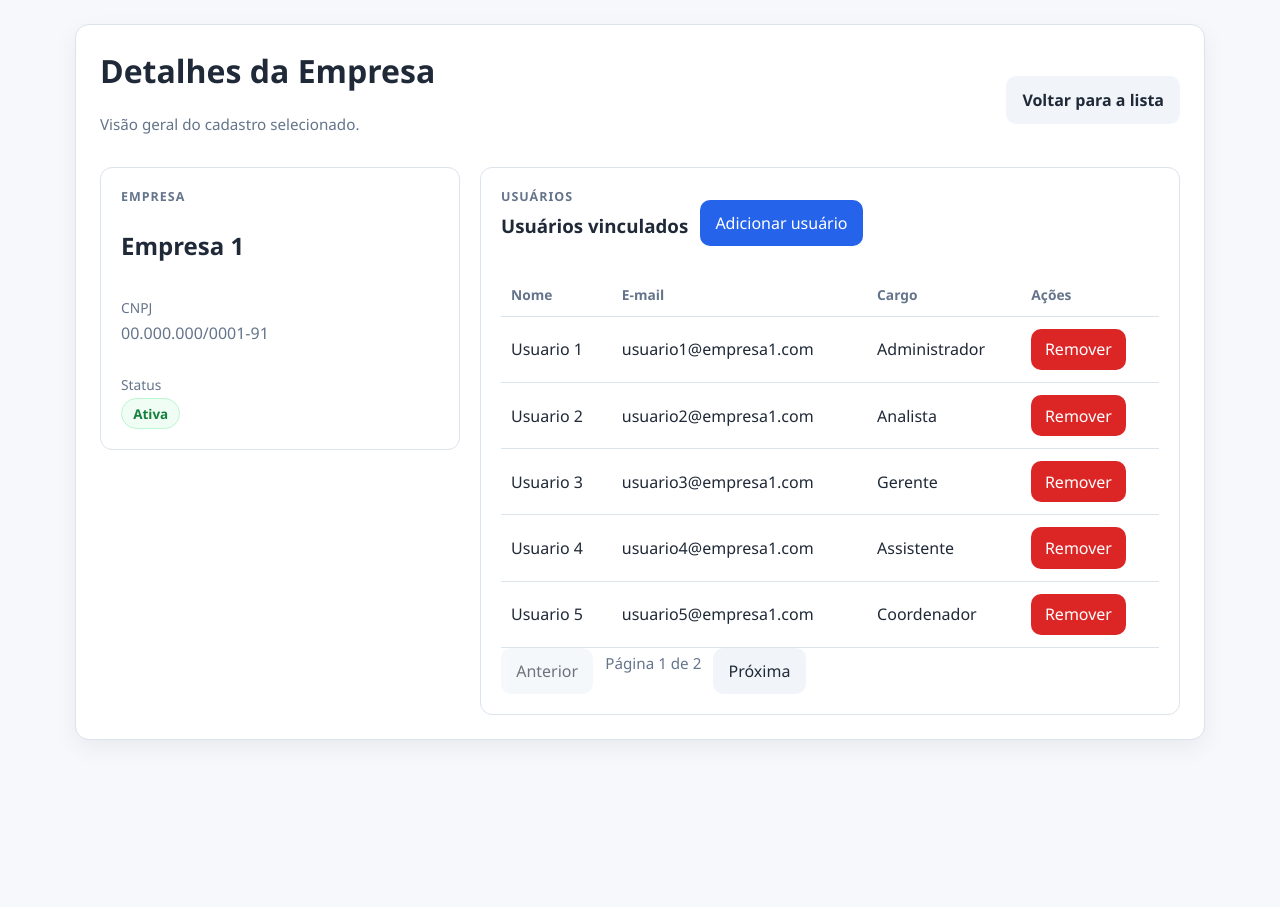
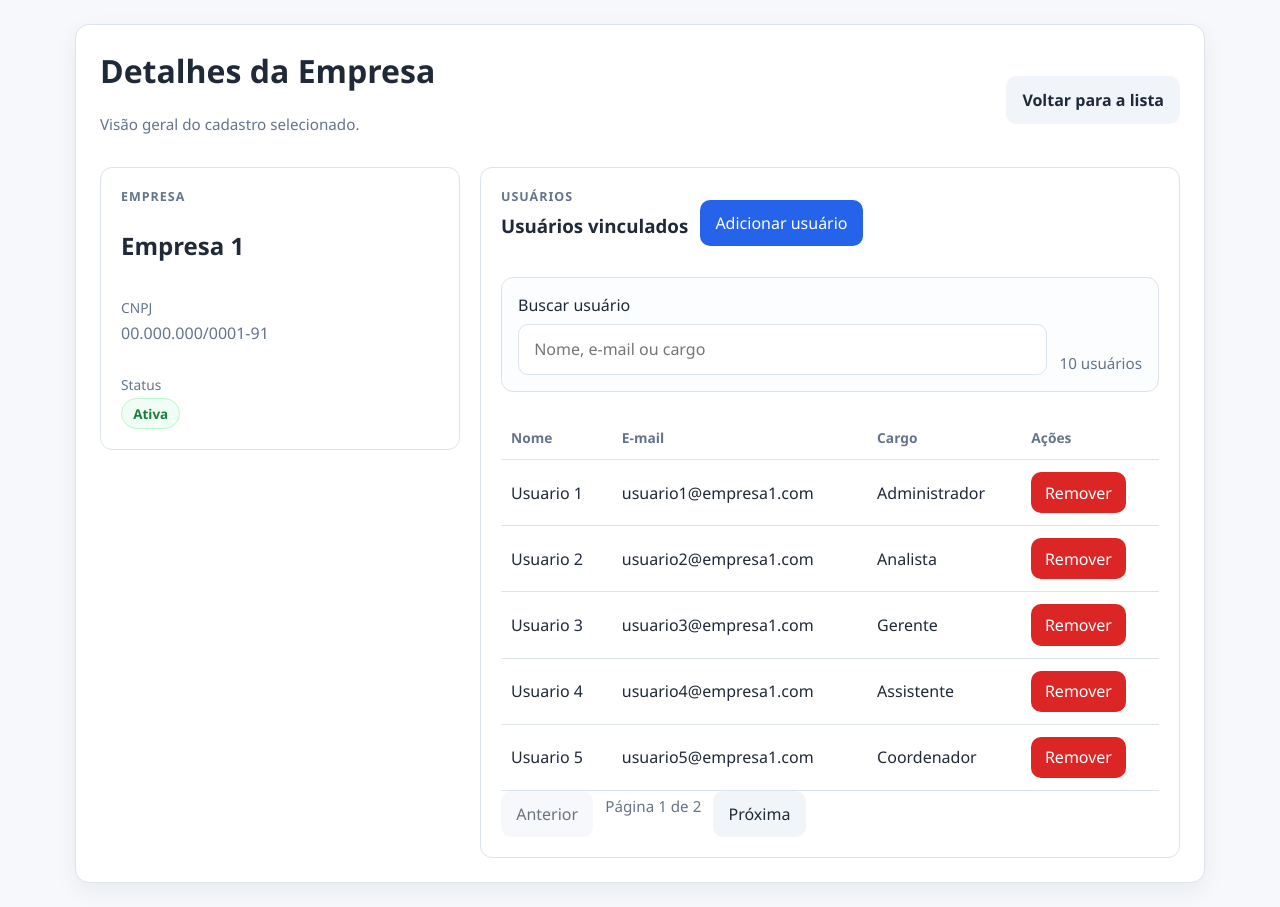
Before and after one commit to LeonardoFelps/company-management, a Vue app: page /empresas/1 in a window 1280 px wide. Before the commit the page ends 800 px from the top, so only its background shows below. Built offline with nearby package versions, Linux system fonts and the light colour scheme.

Commit message:
feat: implementa filtros na listagem e detalhes

```diff
--- a/src/assets/styles/main.css
+++ b/src/assets/styles/main.css
@@ -129,6 +129,33 @@ article {
   flex-wrap: wrap;
   gap: 12px;
   align-items: center;
+}
+
+.filter-bar {
+  display: flex;
+  flex-wrap: wrap;
+  gap: 12px;
+  align-items: end;
+  justify-content: space-between;
+  margin-bottom: 16px;
+  padding: 16px;
+  border: 1px solid var(--border);
+  border-radius: 12px;
+  background: #fbfdff;
+}
+
+.filter-bar--compact {
+  margin-top: 4px;
+  margin-bottom: 8px;
+}
+
+.filter-field {
+  flex: 1 1 320px;
+}
+
+.filter-meta {
+  margin: 0;
+  white-space: nowrap;
 }
 
 .card-actions {
@@ -321,6 +348,16 @@ article {
   box-shadow: var(--shadow);
 }
 
+.empty-state {
+  display: grid;
+  gap: 8px;
+  justify-items: start;
+  padding: 24px 16px;
+  border: 1px dashed var(--border);
+  border-radius: 14px;
+  background: #fbfdff;
+}
+
 @media (max-width: 900px) {
   .company-layout {
     grid-template-columns: 1fr;
--- a/src/pages/CompanyDetails.vue
+++ b/src/pages/CompanyDetails.vue
@@ -1,32 +1,57 @@
 <script setup>
-import { computed, reactive, ref, onMounted } from 'vue'
+import { computed, reactive, ref, onMounted, watch } from 'vue'
 import { useRoute } from 'vue-router'
 import { getCompanyById, addUserToCompany, removeUserFromCompany } from '@/services/companyService'
 
 const route = useRoute()
 const id = route.params.id
 
+function normalizeSearch(value) {
+  return String(value)
+    .toLowerCase()
+    .normalize('NFD')
+    .replace(/[\u0300-\u036f]/g, '')
+    .trim()
+}
+
 const company = ref(null)
 const loading = ref(false)
 const error = ref('')
 const currentUserPage = ref(1)
 const usersPerPage = 5
+const userSearchTerm = ref('')
 
 const hasUsers = computed(() => {
   return Array.isArray(company.value?.users) && company.value.users.length > 0
 })
 
+const filteredUsers = computed(() => {
+  const users = company.value?.users ?? []
+  const term = normalizeSearch(userSearchTerm.value)
+
+  if (!term) {
+    return users
+  }
+
+  return users.filter((user) => {
+    return (
+      normalizeSearch(user.name).includes(term) ||
+      normalizeSearch(user.email).includes(term) ||
+      normalizeSearch(user.role).includes(term)
+    )
+  })
+})
+
+const hasFilteredUsers = computed(() => filteredUsers.value.length > 0)
+
 const totalUserPages = computed(() => {
-  const totalUsers = company.value?.users?.length ?? 0
-
-  return Math.max(1, Math.ceil(totalUsers / usersPerPage))
+  return Math.max(1, Math.ceil(filteredUsers.value.length / usersPerPage))
 })
 
 const paginatedUsers = computed(() => {
-  const users = company.value?.users ?? []
   const start = (currentUserPage.value - 1) * usersPerPage
 
-  return users.slice(start, start + usersPerPage)
+  return filteredUsers.value.slice(start, start + usersPerPage)
 })
 
 function syncUserPage() {
@@ -148,6 +173,10 @@ async function loadCompany() {
   }
 }
 
+watch(userSearchTerm, () => {
+  currentUserPage.value = 1
+})
+
 onMounted(() => {
   loadCompany()
 })
@@ -200,7 +229,23 @@ onMounted(() => {
           <button type="button" @click="openUserModal">Adicionar usuário</button>
         </div>
 
-        <div v-if="hasUsers" class="table-wrap">
+        <div class="filter-bar filter-bar--compact">
+          <div class="field filter-field">
+            <label for="user-search">Buscar usuário</label>
+            <input
+              id="user-search"
+              v-model="userSearchTerm"
+              type="search"
+              placeholder="Nome, e-mail ou cargo"
+            />
+          </div>
+
+          <p class="subtle filter-meta">
+            {{ filteredUsers.length }} usuário{{ filteredUsers.length === 1 ? '' : 's' }}
+          </p>
+        </div>
+
+        <div v-if="hasUsers && hasFilteredUsers" class="table-wrap">
           <table class="users-table">
             <thead>
               <tr>
@@ -239,9 +284,7 @@ onMounted(() => {
               Anterior
             </button>
 
-            <p class="subtle">
-              Página {{ currentUserPage }} de {{ totalUserPages }}
-            </p>
+            <p class="subtle">Página {{ currentUserPage }} de {{ totalUserPages }}</p>
 
             <button
               type="button"
@@ -254,6 +297,7 @@ onMounted(() => {
           </div>
         </div>
 
+        <p v-else-if="hasUsers" class="subtle">Nenhum usuário corresponde ao filtro aplicado.</p>
         <p v-else class="subtle">Nenhum usuário vinculado a esta empresa.</p>
       </article>
     </section>
--- a/src/pages/CompanyList.vue
+++ b/src/pages/CompanyList.vue
@@ -1,21 +1,24 @@
 <script setup>
-import { onMounted, ref } from 'vue'
+import { computed, onMounted, ref, watch } from 'vue'
 import { deleteCompany, listCompanies } from '@/services/companyService'
 
 const companies = ref([])
 const loading = ref(false)
 const error = ref('')
+const searchTerm = ref('')
 const currentPage = ref(1)
 const perPage = 5
 const totalPages = ref(1)
 const totalItems = ref(0)
 
-async function loadCompanies(page = currentPage.value) {
+const hasCompanies = computed(() => companies.value.length > 0)
+
+async function loadCompanies(page = currentPage.value, search = searchTerm.value) {
   loading.value = true
   error.value = ''
 
   try {
-    const response = await listCompanies(page, perPage)
+    const response = await listCompanies(page, perPage, search)
     companies.value = response.items
     currentPage.value = response.page
     totalPages.value = response.totalPages
@@ -50,6 +53,10 @@ async function handleDelete(id) {
   await loadCompanies(currentPage.value)
 }
 
+watch(searchTerm, () => {
+  loadCompanies(1)
+})
+
 onMounted(() => {
   loadCompanies()
 })
@@ -66,10 +73,26 @@ onMounted(() => {
       <RouterLink class="secondary-link" to="/empresas/nova">Cadastrar empresa</RouterLink>
     </div>
 
+    <section class="filter-bar">
+      <div class="field filter-field">
+        <label for="company-search">Buscar empresa</label>
+        <input
+          id="company-search"
+          v-model="searchTerm"
+          type="search"
+          placeholder="Nome, CNPJ ou status"
+        />
+      </div>
+
+      <p class="subtle filter-meta">
+        {{ totalItems }} resultado{{ totalItems === 1 ? '' : 's' }}
+      </p>
+    </section>
+
     <p v-if="loading" class="subtle">Carregando empresas...</p>
     <p v-else-if="error" class="notice-error">{{ error }}</p>
 
-    <section v-else class="card-grid">
+    <section v-else-if="hasCompanies" class="card-grid">
       <article v-for="company in companies" :key="company.id">
         <div class="meta">
           <h2>{{ company.name }}</h2>
@@ -91,17 +114,22 @@ onMounted(() => {
         </div>
       </article>
 
-      <div v-if="totalItems > perPage" class="pagination">
+      <div v-if="totalPages > 1" class="pagination">
         <button type="button" @click="prevPage" :disabled="currentPage === 1">
           Anterior
         </button>
 
-        <span class="subtle">Pagina {{ currentPage }} de {{ totalPages }}</span>
+        <span class="subtle">Página {{ currentPage }} de {{ totalPages }}</span>
 
         <button type="button" @click="nextPage" :disabled="currentPage === totalPages">
           Próxima
         </button>
       </div>
     </section>
+
+    <section v-else class="empty-state">
+      <h2>Nenhuma empresa encontrada</h2>
+      <p class="subtle">Tente ajustar o filtro ou cadastrar uma nova empresa.</p>
+    </section>
   </main>
 </template>
--- a/src/services/companyService.js
+++ b/src/services/companyService.js
@@ -12,6 +12,32 @@ function clone(data) {
 
 function normalizeCnpj(value) {
   return String(value).replace(/\D/g, '')
+}
+
+function normalizeSearch(value) {
+  return String(value)
+    .toLowerCase()
+    .normalize('NFD')
+    .replace(/[\u0300-\u036f]/g, '')
+    .trim()
+}
+
+function matchesCompanySearch(company, search) {
+  const term = normalizeSearch(search)
+
+  if (!term) {
+    return true
+  }
+
+  const name = normalizeSearch(company.name)
+  const cnpj = normalizeCnpj(company.cnpj)
+  const status = company.status === 1 ? 'ativa' : 'inativa'
+
+  const canMatchCnpj = /^\d+$/.test(term)
+  const hasDigits = /\d/.test(term)
+  const nameMatches = hasDigits ? name === term : name.includes(term)
+
+  return nameMatches || (canMatchCnpj && cnpj.includes(normalizeCnpj(term))) || status.includes(term)
 }
 
 async function ensureStoreLoaded() {
@@ -47,18 +73,19 @@ function hasDuplicateCnpj(cnpj, currentId) {
   })
 }
 
-export async function listCompanies(page = 1, perPage = 5) {
+export async function listCompanies(page = 1, perPage = 5, search = '') {
   await delay()
   await ensureStoreLoaded()
 
-  const total = companiesStore.length
+  const filteredCompanies = companiesStore.filter((company) => matchesCompanySearch(company, search))
+  const total = filteredCompanies.length
   const totalPages = Math.max(1, Math.ceil(total / perPage))
   const currentPage = Math.min(Math.max(1, Number(page)), totalPages)
   const start = (currentPage - 1) * perPage
   const end = start + perPage
 
   return {
-    items: clone(companiesStore.slice(start, end)),
+    items: clone(filteredCompanies.slice(start, end)),
     total,
     page: currentPage,
     perPage,
```
